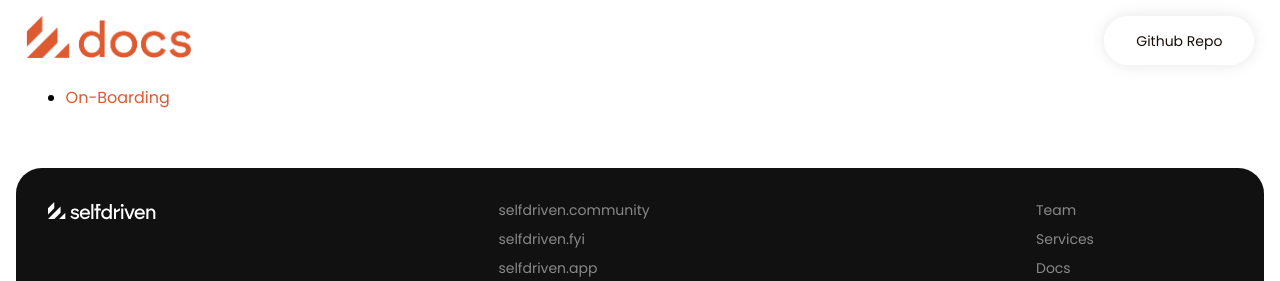
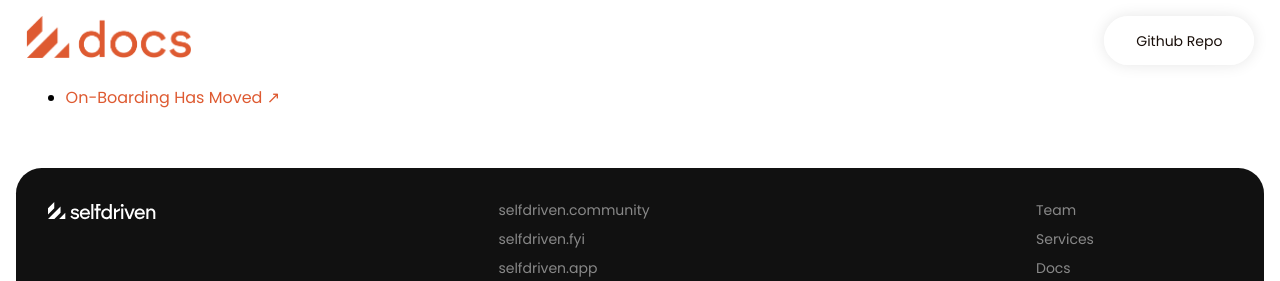
Before and after one commit to selfdriven-foundation/docs, a Jekyll site: the page built from docs/pages/on-boarding.md, in a window 1280 px wide. Shown: the top 281 px of the page. Built offline with Jekyll 4.4.1, drawn with Linux system fonts in a browser that asks for light colours.

Commit message:
Update on-boarding.md

```diff
--- a/docs/pages/on-boarding.md
+++ b/docs/pages/on-boarding.md
@@ -4,4 +4,4 @@ title: On-Boarding - selfdriven Docs
 permalink: /on-boarding/
 ---
 
-- [On-Boarding](https://github.com/selfdriven-foundation/on-boarding)
+- [On-Boarding Has Moved ↗](https://github.com/selfdriven-foundation/on-boarding)
```
